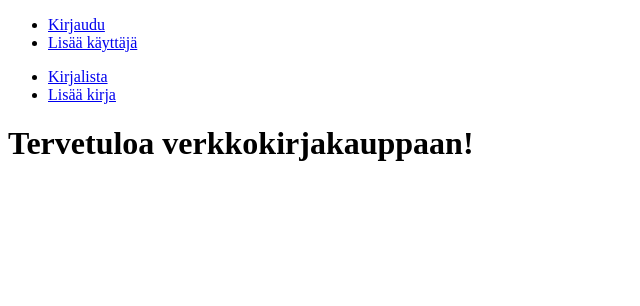
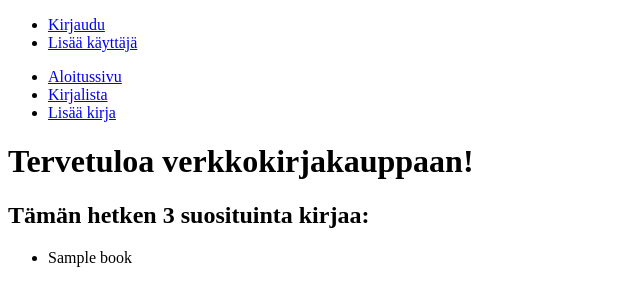
Before and after one commit to MikkoLipsanen/Kirjakauppa_Tsoha2019, a Flask app: page / in a window 1280 px wide. Shown: the top 306 px of the page, without its empty margins (0-640 px from the left). Run offline with Flask 2, Linux system fonts and the light colour scheme; tables that the repository leaves empty hold one stand-in row (values such as "Sample post").

Commit message:
Suosituimmat kirjat etusivulla-ominaisuus

```diff
--- a/application/auth/views.py
+++ b/application/auth/views.py
@@ -1,5 +1,5 @@
 from flask import render_template, request, redirect, url_for
-from flask_login import login_user, logout_user
+from flask_login import login_user, logout_user, login_required
 
 from application import app, db
 from application.auth.models import User
@@ -46,6 +46,7 @@ def users_create():
     return redirect(url_for("books_index"))
 
 @app.route("/user/edit/", methods=["GET", "POST"])
+@login_required
 def user_edit():
     id = request.args.get("user_id")
     user = User.query.get(id)
--- a/application/cart/models.py
+++ b/application/cart/models.py
@@ -3,6 +3,8 @@ from sqlalchemy.orm import relationship, backref
 from sqlalchemy import ForeignKey
 from application.auth.models import User
 from application.books.models import Book
+
+from sqlalchemy.sql import text
 
 class Cart(db.Model):
     __tablename__ = 'shopping_cart'
@@ -11,3 +13,10 @@ class Cart(db.Model):
 
     user = relationship(User, backref=backref("shopping_cart", cascade="all, delete-orphan"))
     book = relationship(Book, backref=backref("shopping_cart", cascade="all, delete-orphan"))
+
+    @staticmethod
+    def recommendations():
+        stmt = text("SELECT Book.title FROM Book WHERE Book.id IN (SELECT book_id FROM shopping_cart GROUP BY book_id ORDER BY COUNT(book_id) DESC LIMIT 3)")
+        res = db.engine.execute(stmt)
+
+        return res
--- a/application/templates/index.html
+++ b/application/templates/index.html
@@ -1,7 +1,23 @@
 {% extends "layout.html" %}
 
 {% block body %}
-  <h1>
-    Tervetuloa verkkokirjakauppaan!
-  </h1>
+<h1>
+  Tervetuloa verkkokirjakauppaan!
+</h1>
+
+{% if recommendations is defined %}
+<h2>
+  Tämän hetken 3 suosituinta kirjaa:
+</h2>
+
+<ul>
+  {% for book in recommendations %}
+  <li>
+    {{book.title}}
+  </li>
+  {% endfor %}
+</ul>
+
+{% endif %}
+
 {% endblock %}
--- a/application/templates/layout.html
+++ b/application/templates/layout.html
@@ -25,6 +25,7 @@
     {% endif %}
 
     <ul>
+      <li><a href="{{ url_for('index') }}">Aloitussivu</a></li>
       <li><a href="{{ url_for('books_index') }}">Kirjalista</a></li>
       <li><a href="{{ url_for('books_form') }}">Lisää kirja</a></li>
     </ul>
--- a/application/views.py
+++ b/application/views.py
@@ -1,6 +1,7 @@
 from flask import render_template
 from application import app
+from application.cart.models import Cart
 
 @app.route("/")
 def index():
-    return render_template("index.html")
+    return render_template("index.html", recommendations=Cart.recommendations())
```
Also changed, not shown: README.md.
